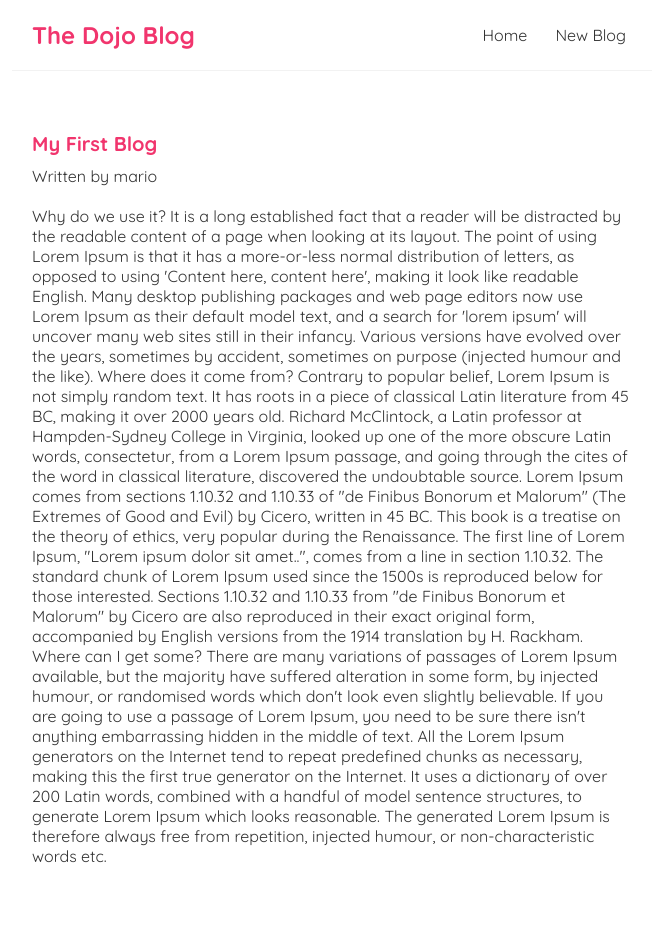
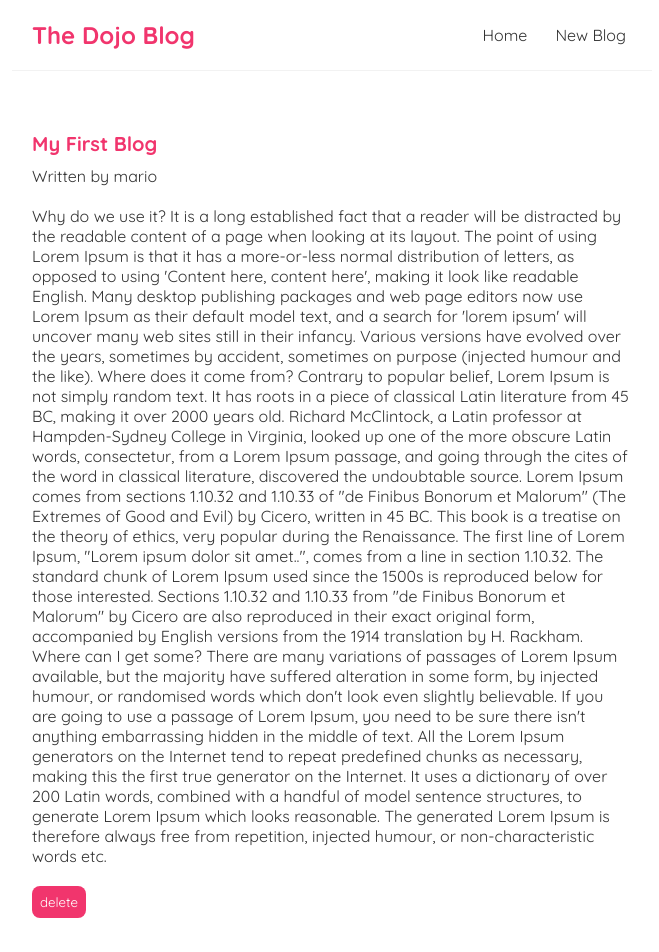
Before and after one commit to M-Hmadi/react-dojo, a React (Create React App) app: page /blogs/1 in a window 1280 px wide. Shown: the top 952 px of the page, without its empty margins (308-967 px from the left). Built offline with nearby package versions, Linux system fonts and the light colour scheme; data requests are answered from the project's data file.

Commit message:
added delete blog

```diff
--- a/src/BlogDetails.js
+++ b/src/BlogDetails.js
@@ -1,4 +1,4 @@
-import { useParams } from "react-router-dom";
+import { useParams, useNavigate } from "react-router-dom";
 import useFetch from "./useFetch";
 
 const BlogDetails = () => {
@@ -7,7 +7,18 @@ const BlogDetails = () => {
     data: blog,
     isPending,
     error,
+    executeFetch,
   } = useFetch(`http://localhost:8000/blogs/${id}`, true);
+
+  const navigate = useNavigate();
+
+  const handleClick = () => {
+    executeFetch(null, "DELETE");
+    if (!isPending) {
+      navigate("/");
+    }
+  };
+
   return (
     <div className="blog-details">
       {error && <div> {error}</div>}
@@ -17,6 +28,7 @@ const BlogDetails = () => {
           <h2>{blog.title}</h2>
           <p>Written by {blog.author}</p>
           <div>{blog.body}</div>
+          <button onClick={handleClick}>delete</button>
         </article>
       )}
     </div>
--- a/src/BlogList.js
+++ b/src/BlogList.js
@@ -1,7 +1,7 @@
 import { Link } from "react-router-dom";
 
 const BlogList = (props) => {
-  const { blogs, title, handleDelete } = props;
+  const { blogs, title } = props;
   return (
     <div className="blog-list">
       <h2>{title}</h2>
@@ -11,7 +11,6 @@ const BlogList = (props) => {
             <h2>{blog.title}</h2>
             <p>Written by {blog.author}</p>
           </Link>
-          <button onClick={() => handleDelete(blog.id)}>delete blog</button>
         </div>
       ))}
     </div>
--- a/src/Home.js
+++ b/src/Home.js
@@ -12,9 +12,7 @@ const Home = () => {
     <div className="home">
       {error && <div> {error}</div>}
       {isPending && <div>Loading...</div>}
-      {blogs && (
-        <BlogList blogs={blogs} title="All Blogs!" handleDelete={() => {}} />
-      )}
+      {blogs && <BlogList blogs={blogs} title="All Blogs!" />}
     </div>
   );
 };
--- a/src/index.css
+++ b/src/index.css
@@ -61,6 +61,15 @@
 .blog-details div {
   margin: 20px 0;
 }
+.blog-details button {
+  background: #f1356d;
+  color: #fff;
+  border: 0;
+  padding: 8px;
+  border-radius: 8px;
+  cursor: pointer;
+}
+
 /* create new blog form */
 .create {
   max-width: 400px;
```
